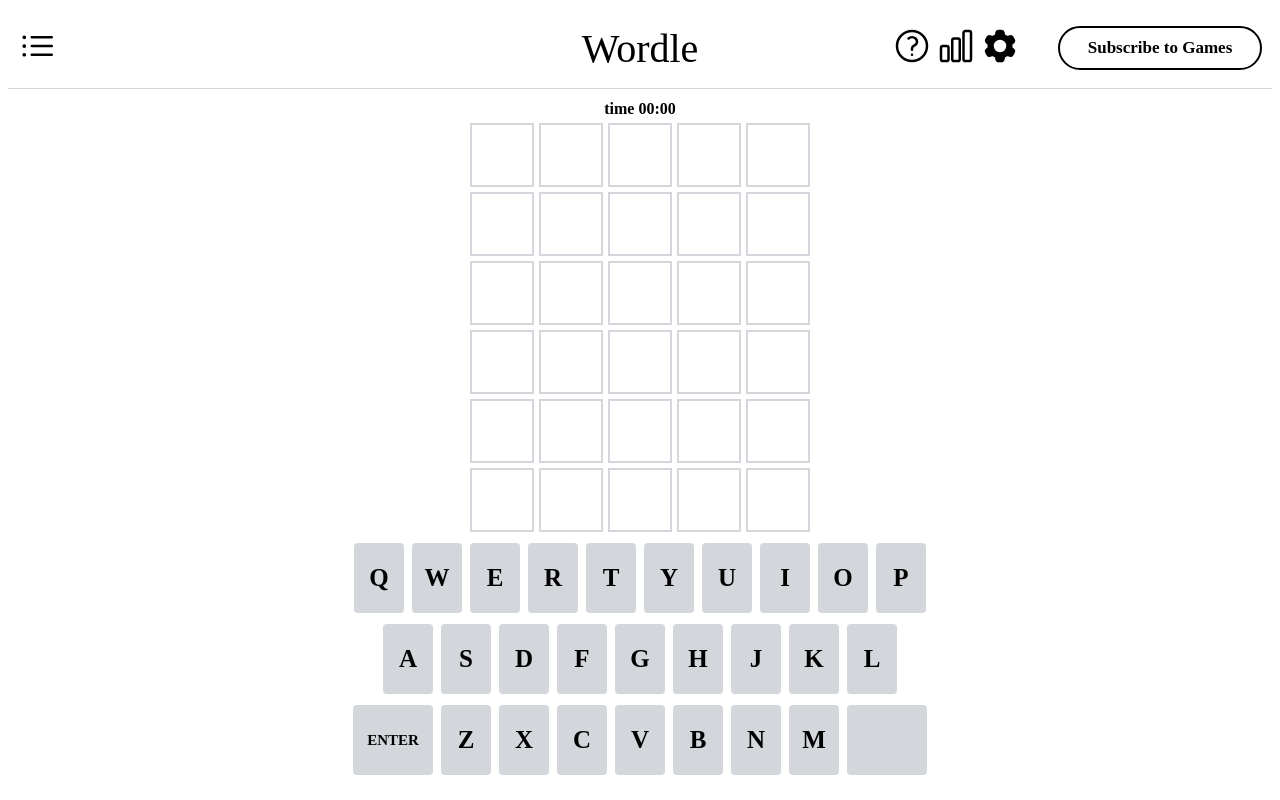
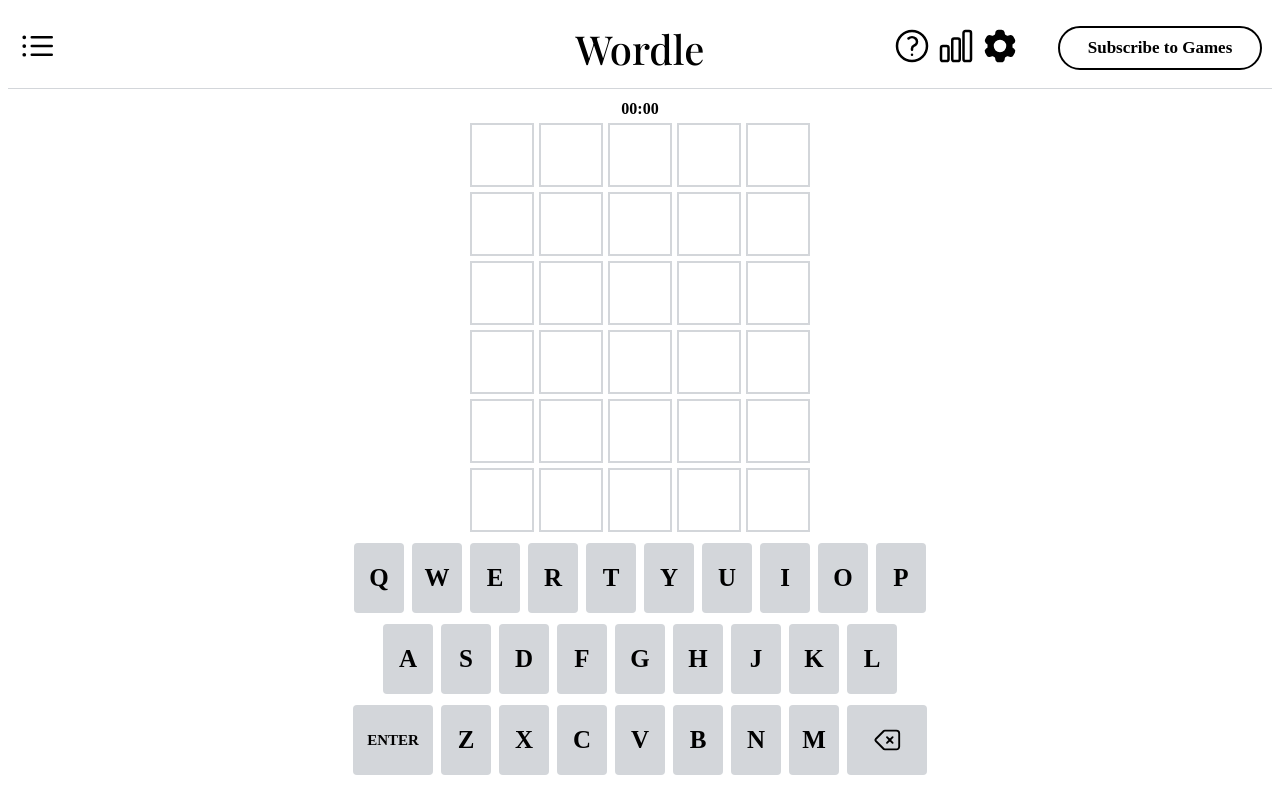
Before and after one commit to soojinpark99/wordle, a plain HTML site: page index.html in a window 1280 px wide. Drawn offline with nearby package versions, Linux system fonts and the light colour scheme.

Commit message:
[워들] HTML, CSS 추가

```diff
--- a/css/footer.css
+++ b/css/footer.css
@@ -35,3 +35,7 @@ footer {
 .enter {
   font-size: 15px;
 }
+
+.delete img {
+  width: 30px;
+}
--- a/css/header.css
+++ b/css/header.css
@@ -19,6 +19,7 @@ header {
 
 .wordle {
   font-size: 40px;
+  font-family: "Playfair Display", serif;
   width: 370px;
 
   display: flex;
--- a/css/main.css
+++ b/css/main.css
@@ -24,4 +24,7 @@ main {
   border: 2px solid #d3d6da;
   width: 60px;
   height: 60px;
+
+  font-size: 30px;
+  font-weight: 700;
 }
--- a/index.html
+++ b/index.html
@@ -7,6 +7,12 @@
     <link rel="stylesheet" href="css/main.css" />
     <link rel="stylesheet" href="css/footer.css" />
     <link rel="stylesheet" href="css/header.css" />
+    <link rel="preconnect" href="https://fonts.googleapis.com" />
+    <link rel="preconnect" href="https://fonts.gstatic.com" crossorigin />
+    <link
+      href="https://fonts.googleapis.com/css2?family=Playfair+Display:wght@500&display=swap"
+      rel="stylesheet"
+    />
   </head>
   <body>
     <header>
@@ -24,7 +30,7 @@
       </div>
     </header>
     <main>
-      <div class="time">time 00:00</div>
+      <div class="time">00:00</div>
       <div class="board-row row-0">
         <div class="board-block" data-index="00"></div>
         <div class="board-block" data-index="01"></div>
@@ -103,8 +109,11 @@
         <div class="keyboard-block" data-key="B"><div>B</div></div>
         <div class="keyboard-block" data-key="N"><div>N</div></div>
         <div class="keyboard-block" data-key="M"><div>M</div></div>
-        <div class="keyboard-block delete" data-key="delete"></div>
+        <div class="keyboard-block delete" data-key="delete">
+          <img src="assets/backspace.svg" alt="" />
+        </div>
       </div>
     </footer>
+    <script src="js/index.js"></script>
   </body>
 </html>
```
